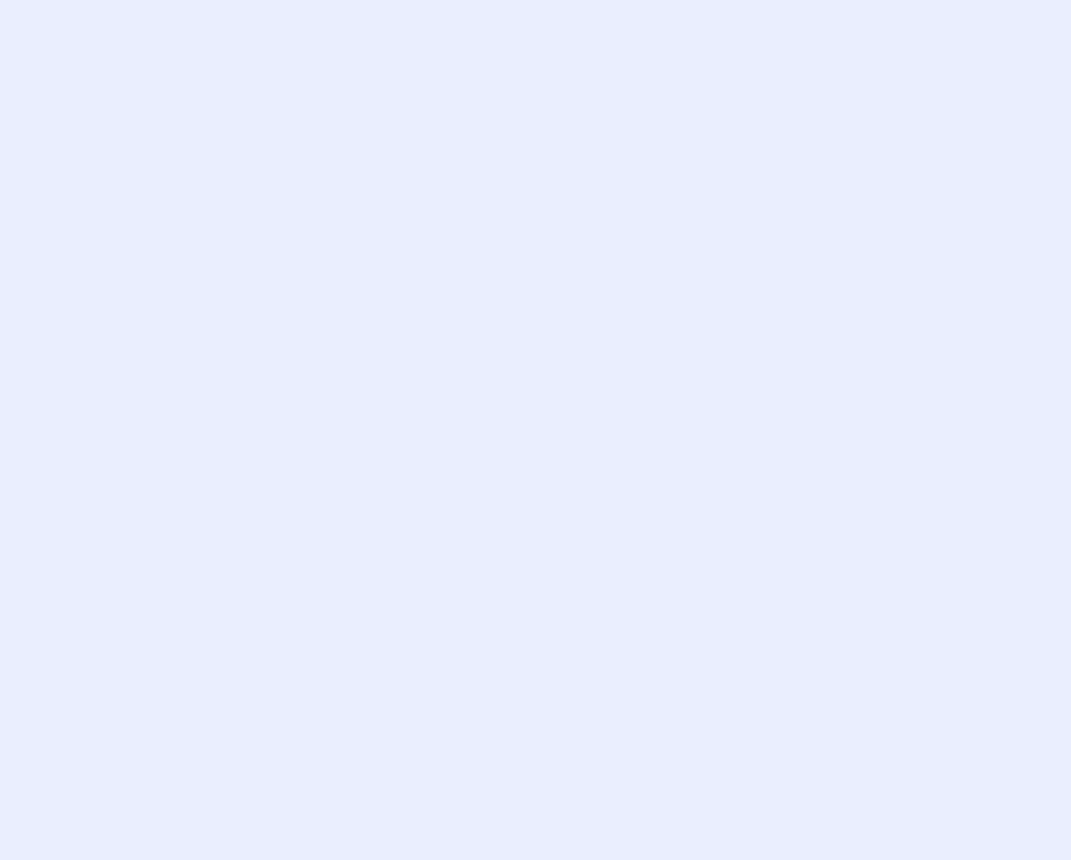
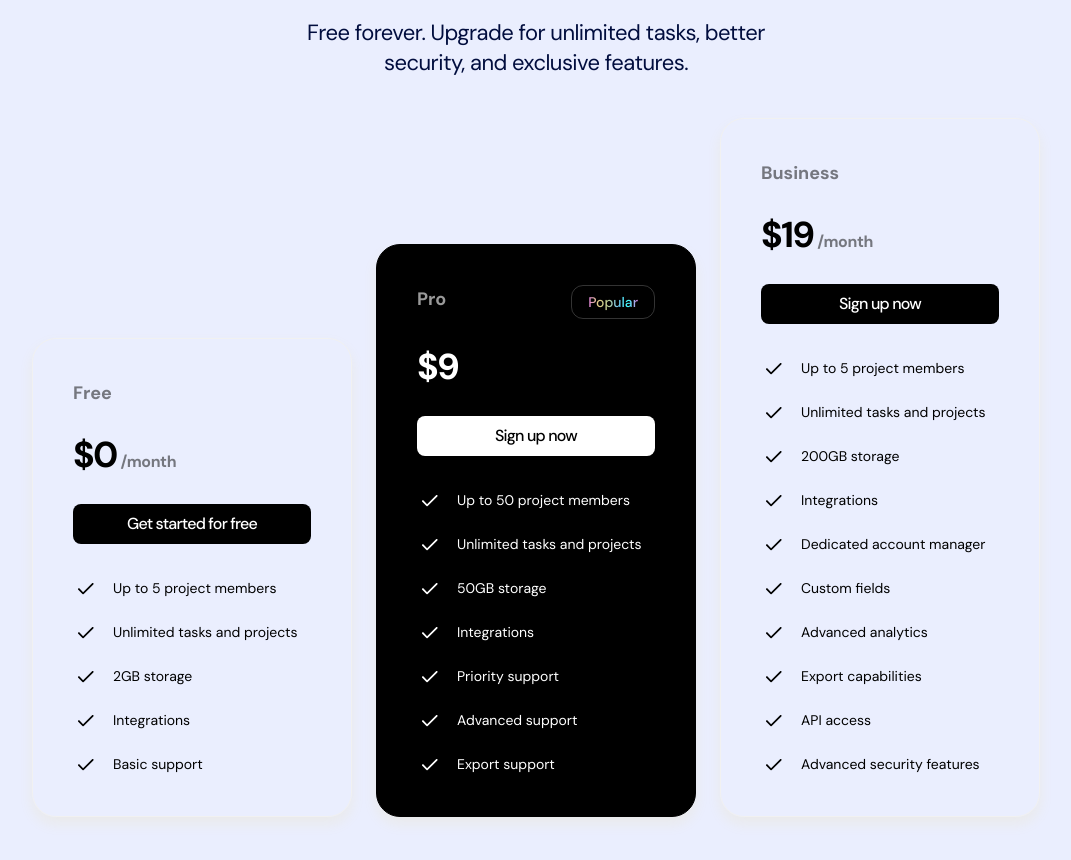
Before and after one commit to KwanJunEr/lightsOn_SAAS_Landing_Page, a Next.js app: page / in a window 1280 px wide. Shown: the part 2300-3160 px from the top of the page, without its empty margins (104-1175 px from the left). Before the commit the page ends 2142 px from the top, so only its background shows below. Built offline with nearby package versions, Linux system fonts and the light colour scheme.

Commit message:
completed Pricing component and updated global.css

```diff
--- a/app/globals.css
+++ b/app/globals.css
@@ -23,4 +23,16 @@
   .tag{
     @apply text-sm inline-flex border border-[#222]/10 px-3 py-1 rounded-lg tracking-tight
   }
+
+  .section-title{
+    @apply text-center text-3xl md:text-[54px] md:leading-[60px] font-bold tracking-tighter bg-gradient-to-b from-black to-[#001E80] text-transparent bg-clip-text
+  }
+
+  .section-description{
+    @apply text-center text-[22px] leading-[30px] tracking-tight text-[#010D3E]
+  }
+
+  .section-heading{
+    @apply max-w-[540px] mx-auto;
+  }
 }
--- a/app/page.tsx
+++ b/app/page.tsx
@@ -2,6 +2,8 @@
 import { Header } from "@/sections/Header";
 import LogoTicker from "@/sections/LogoTicker";
 import ProductShowcase from "@/sections/ProductShowcase";
+import Pricing from "@/sections/Pricing";
+import Testimonials from "@/sections/Testimonials";
 
 
 export default function Home() {
@@ -11,6 +13,8 @@
     <Hero/>
     <LogoTicker/>
     <ProductShowcase/>
+    <Pricing/>
+    <Testimonials/>
    </>
   );
 }
--- a/sections/Pricing.tsx
+++ b/sections/Pricing.tsx
@@ -1,11 +1,119 @@
-import React from 'react'
+"use client";
+import React from "react";
+import CheckIcon from "@/public/assets/check.svg";
+import { twMerge } from "tailwind-merge";
+
+const pricingTiers = [
+  {
+    title: "Free",
+    monthlyPrice: 0,
+    buttonText: "Get started for free",
+    popular: false,
+    inverse: false,
+    features: [
+      "Up to 5 project members",
+      "Unlimited tasks and projects",
+      "2GB storage",
+      "Integrations",
+      "Basic support",
+    ],
+  },
+  {
+    title: "Pro",
+    monthlyPrice: 9,
+    buttonText: "Sign up now",
+    popular: true,
+    inverse: true,
+    features: [
+      "Up to 50 project members",
+      "Unlimited tasks and projects",
+      "50GB storage",
+      "Integrations",
+      "Priority support",
+      "Advanced support",
+      "Export support",
+    ],
+  },
+  {
+    title: "Business",
+    monthlyPrice: 19,
+    buttonText: "Sign up now",
+    popular: false,
+    inverse: false,
+    features: [
+      "Up to 5 project members",
+      "Unlimited tasks and projects",
+      "200GB storage",
+      "Integrations",
+      "Dedicated account manager",
+      "Custom fields",
+      "Advanced analytics",
+      "Export capabilities",
+      "API access",
+      "Advanced security features",
+    ],
+  },
+];
 
 const Pricing = () => {
   return (
-    <div>
+    <section className="py-24">
+      <div className="container">
+        <div className="section-heading">
+        <h2 className="section-title">Pricing</h2>
+        <p className="section-description mt-5">
+          Free forever. Upgrade for unlimited tasks, better security, and
+          exclusive features.
+        </p>
+        </div>
+        {/*Cards */}
+        <div className="flex flex-col gap-6 items-center mt-10 lg:flex-row lg:items-end lg:justify-center">
+          {pricingTiers.map(
+            ({
+              title,
+              monthlyPrice,
+              buttonText,
+              popular,
+              inverse,
+              features,
+            }) => (
+              <div className={twMerge("p-10 rounded-3xl shadow-[0_7px_14px_#EAEAEA] border border-[#F1F1F1] max-w-xs w-full", inverse === true && 'border-black bg-black text-white')}>
+                <div className="flex justify-between">
+                  <h3 className={twMerge("text-lg font-bold text-black/50", inverse === true && 'text-white/60')}>{title}</h3>
+                  {popular && (
+                    <div className="inline-flex text-sm px-4 py-1.5 rounded-xl border border-white/20">
+                      <span className="bg-[linear-gradient(to_right,#DD7DDF,#E1CD86,#BBCB92,#71C2EF,#3BFFFF,#DD7DDF)] text-transparent bg-clip-text font-medium">
+                        Popular
+                      </span>
+                    </div>
+                  )}
+                </div>
+                <div className="flex items-baseline gap-1 mt-[30px]">
+                  <span className="text-4xl font-bold tracking-tighter leading-none">
+                    ${monthlyPrice}
+                  </span>
+                  <span className="tracking-tight font-bold text-black/50">
+                    /month
+                  </span>
+                </div>
+                <button className={twMerge("btn btn-primary w-full mt-[30px]", inverse === true && 'bg-white text-black')}>
+                  {buttonText}
+                </button>
+                <ul className="flex flex-col gap-5 mt-8">
+                  {features.map((feature) => (
+                    <li className="text-sm flex items-center gap-4">
+                      <CheckIcon className="h-6 w-6" />
+                      <span>{feature}</span>
+                    </li>
+                  ))}
+                </ul>
+              </div>
+            )
+          )}
+        </div>
+      </div>
+    </section>
+  );
+};
 
-    </div>
-  )
-}
-
-export default Pricing
+export default Pricing;
```
